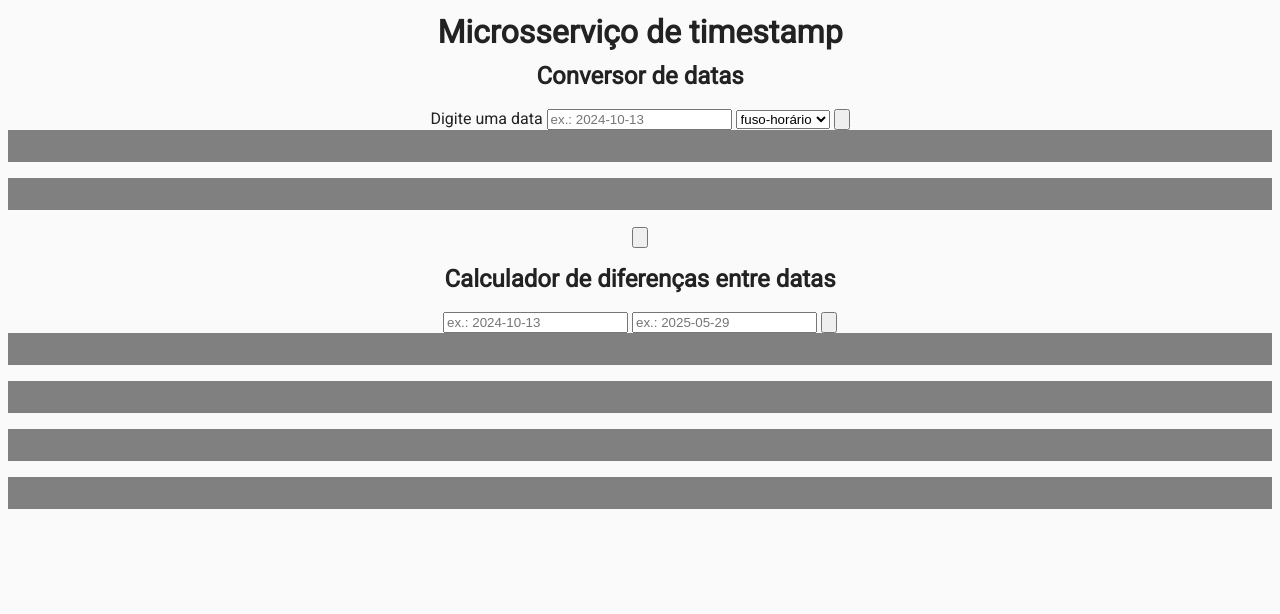
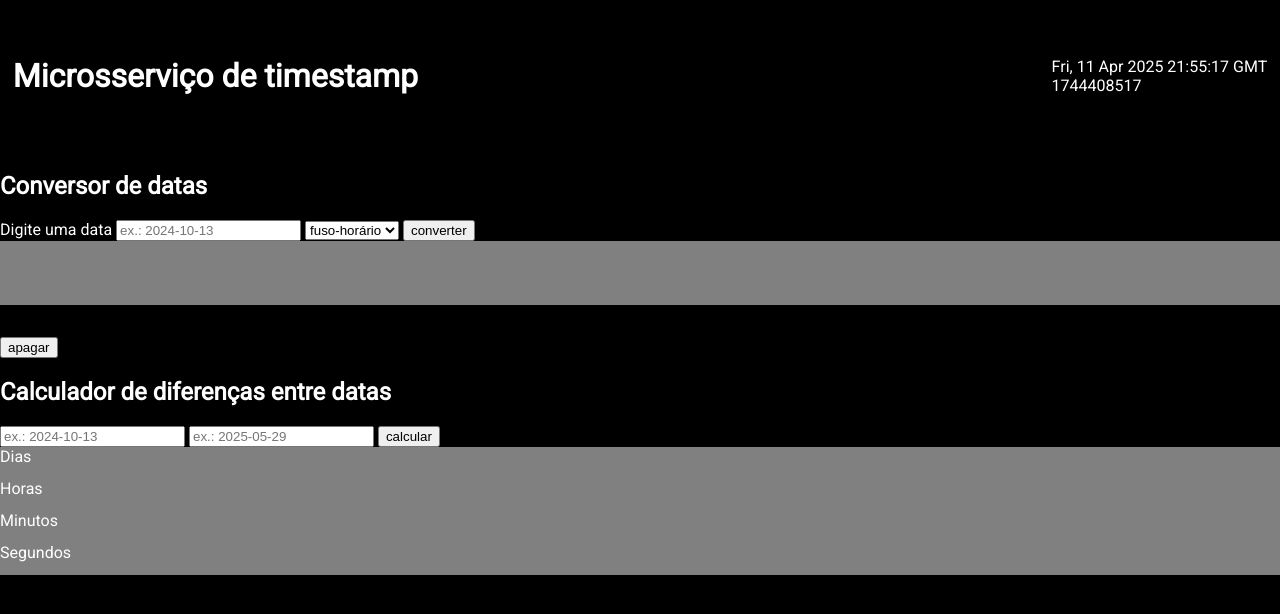
Before and after one commit to Davi-mulB/Programacao-II, a website: page frontend/index.html in a window 1280 px wide. Drawn offline with Linux system fonts and the light colour scheme.

Commit message:
Muita coisa feita

```diff
--- a/frontend/index.html
+++ b/frontend/index.html
@@ -3,14 +3,20 @@
 <html>
    <head>
       <title>Microsserviço de timestamp</title>
-      <link rel="shortcut icon" href="https://cdn.freecodecamp.org/universal/favicons/favicon-32x32.png" type="image/x-icon"/>
+
       <link href="https://fonts.googleapis.com/css?family=Roboto" rel="stylesheet" type="text/css">
       <link href="style.css" rel="stylesheet" type="text/css">
       <script src="script.js"></script>
    </head>
 
    <body>
-    <h1>Microsserviço de timestamp</h1>
+    <header>
+      <h1>Microsserviço de timestamp</h1>
+      <div id="presentTimer">
+        <div id="presentUTC"></div>
+        <div id="presentUnix"></div>
+      </div>
+    </header>
       <div class="interactiveApi">
         <div class="converter">
           <h2>Conversor de datas</h2>
@@ -47,26 +53,30 @@
               <option value="-11">GMT -11</option>
               <option value="-12">GMT -12</option>
             </select>
-            <input type="button" id="converterButton" onclick="convertDate(dateConverter.value, fusoHorarios.value)" placeholder="converter">
+            <button id="converterButton" onclick="convertDate(dateConverter.value, fusoHorarios.value)">converter</button>
           </div>
           <div class="outputsConverter outputs">
             <div id="convertedUTC"><span id="convertedUTCText"></span></div>
             <div id="convertedUnix"><span id="convertedUnixText"></span></div>
           </div>
-          <input type="button" onclick="cleanInnerText()">
+          <button onclick="cleanInnerText()">apagar</button>
       </div>
       <div class="difference">
         <h2>Calculador de diferenças entre datas</h2>
         <div class="inputs">
           <input type="text" id="dateDifference1" placeholder="ex.: 2024-10-13">
          <input type="text" id="dateDifference2" placeholder="ex.: 2025-05-29">
-         <input type="button" id="converterButton" placeholder="converter">
+         <button id="converterButton" onclick="differenceDates(dateDifference1.value, dateDifference2.value)" placeholder="converter">calcular</button>
         </div>
         <div class="outputsDifference outputs">
-          <div id="Days"><span id="differenceDays"></span></div>
-          <div id="Hours"><span id="differenceHours"></span></div>
-          <div id="Minutes"><span id="differenceMinutes"></span></div>
-          <div id="Seconds"><span id="differenceSeconds"></span></div>
+          <div>Dias</div>
+          <span id="differenceDays"></span>
+          <div>Horas</div>
+          <span id="differenceHours"></span>
+          <div>Minutos</div>
+          <span id="differenceMinutes"></span>
+          <div>Segundos</div>
+          <span id="differenceSeconds"></span>
         </div>
       </div>
     </div>
--- a/frontend/script.js
+++ b/frontend/script.js
@@ -1,23 +1,27 @@
-async function convertDate(dateValue, fusoValue) { // Função assíncrona para converter uma data fornecida em UTC e UNIX, considerando o fuso horário.
+setInterval(() => {
+    document.getElementById('presentUTC').innerHTML = new Date().toUTCString();
+    document.getElementById('presentUnix').innerHTML = Math.trunc(new Date().getTime() / 1000);
+}, 1000);
 
-    convertedUTCText.innerHTML = ''; // Limpa o conteúdo anterior do elemento que exibe a conversão para UTC.
-    convertedUnixText.innerHTML = ''; // Limpa o conteúdo anterior do elemento que exibe a conversão para UNIX.
 
-    // Faz uma requisição GET para a API, passando a data e o fuso horário como parâmetros.
+async function convertDate(dateValue, fusoValue) {
+
+    convertedUTCText.innerHTML = '';
+    convertedUnixText.innerHTML = '';
+
     const response = await fetch(`api/${dateValue}?timezone=${fusoValue}`, {
         method: 'GET',
     });
 
-    const responseJson = await response.json(); // Converte a resposta da API para JSON.
+    const responseJson = await response.json();
 
-    if (responseJson.error) { // Se a API retornar um erro, exibe a mensagem de erro nos elementos HTML e no console.
+    if (responseJson.error) {
         convertedUnixText.innerHTML = responseJson.error;
         convertedUTCText.innerHTML = responseJson.error;
         console.log(responseJson.error);
-        return; // Encerra a execução da função.
+        return;
     }
 
-    // Exibe os valores convertidos (UNIX e UTC) nos elementos HTML.
     convertedUTCText.innerHTML = responseJson.utc;
     convertedUnixText.innerHTML = responseJson.unix;
 }
@@ -26,3 +30,47 @@ async function cleanInnerText() {
     convertedUTCText.innerHTML = '';
     convertedUnixText.innerHTML = '';
 }
+
+
+
+async function differenceDates(date1, date2) {
+    let differenceDays = document.getElementById('differenceDays');
+    let differenceHours = document.getElementById('differenceHours');
+    let differenceMinutes = document.getElementById('differenceMinutes');
+    let differenceSeconds = document.getElementById('differenceSeconds');
+
+    differenceDays.innerHTML = '';
+    differenceHours.innerHTML = '';
+    differenceMinutes.innerHTML = '';
+    differenceSeconds.innerHTML = '';
+
+
+    if (date1 === '' || date2 === '') {
+        differenceDays.innerHTML = 'Data inválida';
+        differenceHours.innerHTML = 'Data inválida';
+        differenceMinutes.innerHTML = 'Data inválida';
+        differenceSeconds.innerHTML = 'Data inválida';
+        return;
+    }
+
+    const response = await fetch(`/api/diff/${date1}/${date2}`, {
+        method: 'GET',
+    });
+
+    const responseJson = await response.json();
+
+    if (responseJson.error) {
+        differenceDays.innerHTML = responseJson.error;
+        differenceHours.innerHTML = responseJson.error;
+        differenceMinutes.innerHTML = responseJson.error;
+        differenceSeconds.innerHTML = responseJson.error;
+        console.log(responseJson.error);
+        return;
+    }
+
+    // Exibe os valores calculados (dias, horas, minutos e segundos) nos elementos HTML.
+    differenceDays.innerHTML = responseJson.difference.days;
+    differenceHours.innerHTML = responseJson.difference.hours;
+    differenceMinutes.innerHTML = responseJson.difference.minutes;
+    differenceSeconds.innerHTML = responseJson.difference.seconds;
+};
--- a/frontend/style.css
+++ b/frontend/style.css
@@ -1,51 +1,25 @@
+html, body {
+    margin: 0;
+    height: 100%;
+	overflow: hidden;
+}
+
 body {
 	font-family: 'Roboto', sans-serif;
-	font-size: 16px;
-	color: #222;
-	background-color: #FaFaFa;
-	text-align: center;
-	line-height: 1.4em;
+	color: white;
+	background-color: black;
 }
 
-.container {
-	padding: 0;
-	margin-top: 40px;
+header {
+	display: flex;
+	justify-content: space-between;
+	padding: 2vh 1vw;
+	height: 15%;
+	align-items: center;
 }
 
-h3 {
-  margin-top: 30px;
-}
-
-hr {
-	margin: 25px;
-}
-
-.footer {
-	margin-top: 40px;
-}
-
-code {
-  font-family: monospace;
-  padding: 2px;
-  color: black;
-  background-color: #fff;
-}
-
-ul {
-	list-style-type: none;
-	padding-left: 0;
-}
-
-li {
-  	margin-bottom: 0.5em;
-}
-
-a {
-	color: #2574A9;
-}
-
-.outputs > div {
-	margin-bottom: 1rem;
+h1 {
+	margin: 0;
 }
 
 .outputs > div,
```
